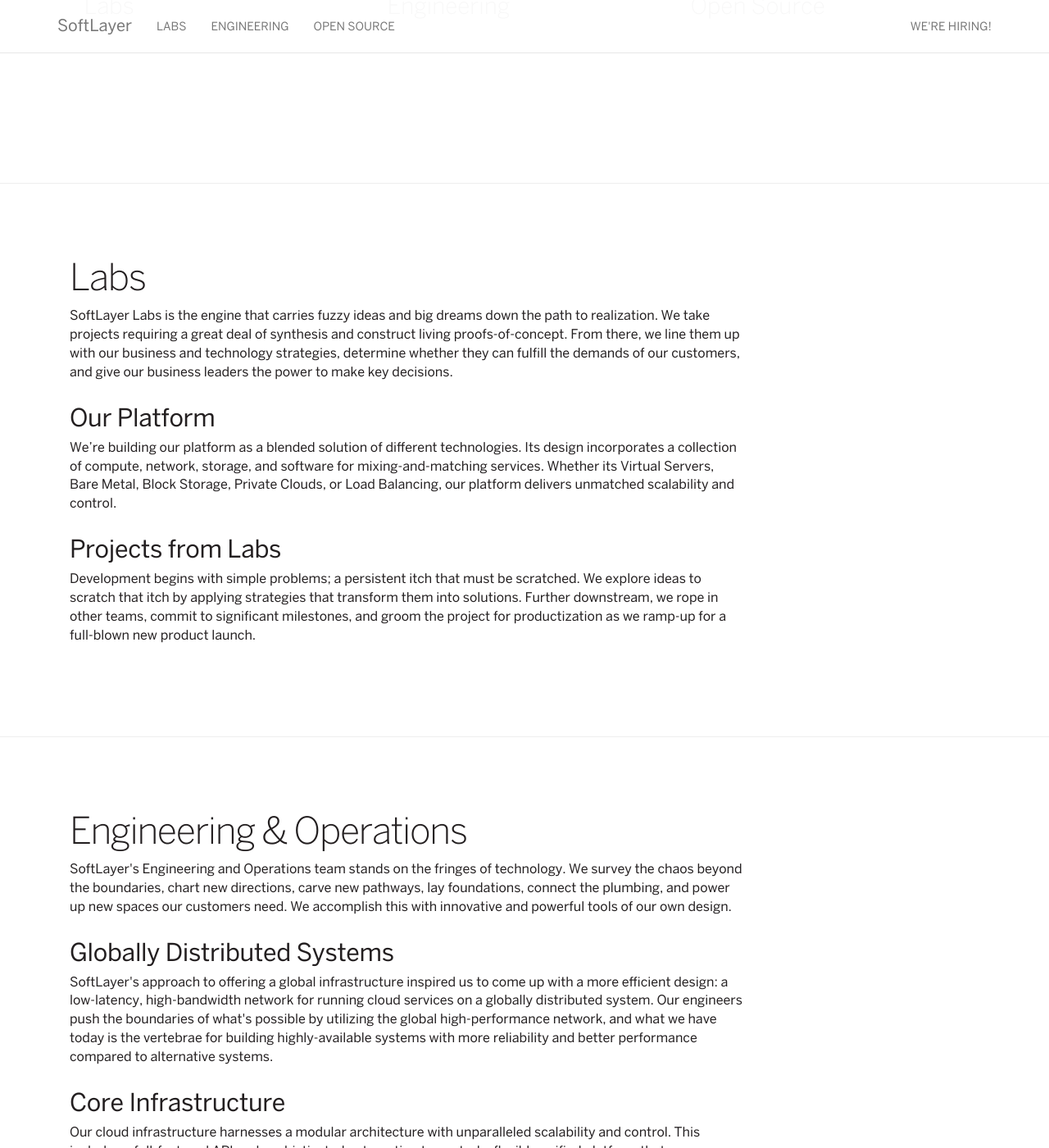
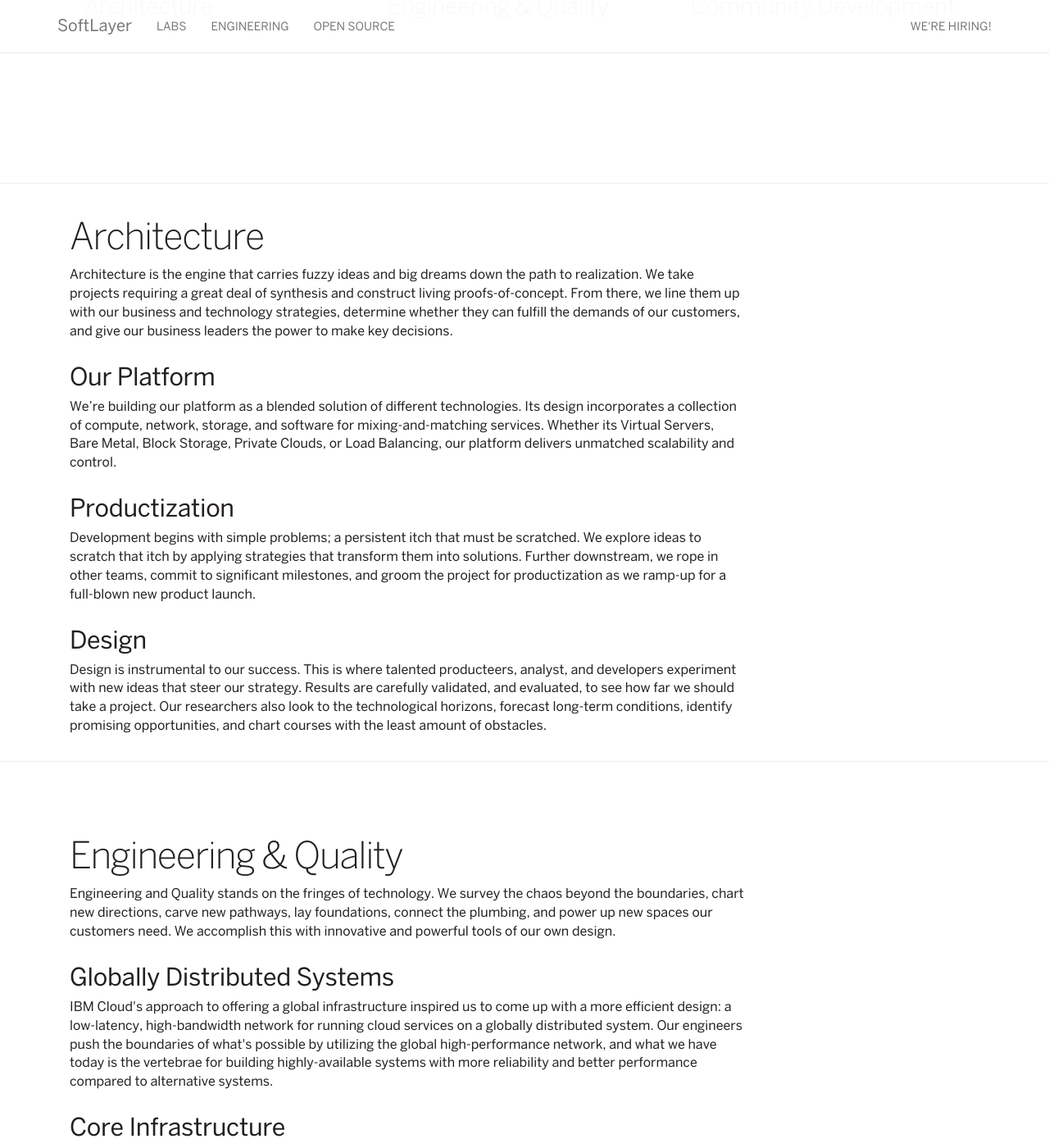
Before and after one commit to caleorourke/blue, a Jekyll site: the page built from index.html, in a window 1280 px wide and 1400 px high, scrolled down 821 px. Shown: the whole window at 82% size. Built offline with Jekyll 4.4.1, drawn with Linux system fonts in a browser that asks for light colours; some of the changed text lies outside the part shown.

Commit message:
content updates

```diff
--- a/index.html
+++ b/index.html
@@ -7,7 +7,7 @@
       <div class="container">
         <div class="col-md-9 col-lg-8">
 
-          <h1 class="title">SoftLayer Engineering</h1>
+          <h1 class="title">IBM Cloud Engineering</h1>
           <h2 class="tagline">Closing the gap between users and technology.</h2>
 
         </div>
@@ -18,9 +18,9 @@
           <div class="col-md-12">
             <div class="col-md-10 col-lg-9">
 
-              <p>IBM has a simple vision: "Make the world work better". At SoftLayer, we play an important role in that vision: We're building the world a place to work.</p>
+              <p>IBM has a simple vision: "Make the world work better". At IBM Cloud, we play an important role in that vision: We're building the world a place to work.</p>
 
-              <p>SoftLayer Engineering takes great ideas and turns them into valuable and innovative cloud services. We chart careful courses and forecast advances in technology by incorporating our customers, their needs and desires, into both our planning and the products we offer them. And we use our own platform relentlessly so we can be our harshest critics.</p>
+              <p>IBM Cloud Engineering takes great ideas and turns them into valuable and innovative cloud services. We chart careful courses and forecast advances in technology by incorporating our customers, their needs and desires, into both our planning and the products we offer them. And we use our own platform relentlessly so we can be our harshest critics.</p>
 
               <p>Ultimately, our mission is simple: "Be the de facto platform on the Internet for cloud-based services".</p>
 
@@ -41,10 +41,10 @@
             <div class="panel panel-box">
               <div class="panel-teaser">
 
-                <a class="smooth" href="#labs">
+                <a class="smooth" href="#achitecture">
                   <img src="assets/img/placeholder_800x280.svg">
                   <div class="panel-title">
-                    Labs
+                    Architecture
                   </div>
                 </a>
 
@@ -59,7 +59,7 @@
                 <a class="smooth" href="#engineering">
                   <img src="assets/img/placeholder_800x280.svg">
                   <div class="panel-title">
-                    Engineering
+                    Engineering &amp; Quality
                   </div>
                 </a>
 
@@ -71,10 +71,10 @@
             <div class="panel panel-box">
               <div class="panel-teaser">
 
-                <a class="smooth" href="#oss">
+                <a class="smooth" href="#community">
                   <img src="assets/img/placeholder_800x280.svg">
                   <div class="panel-title">
-                    Open Source
+                    Community Development
                   </div>
                 </a>
 
@@ -87,29 +87,27 @@
 
     <hr>
 
-    <!-- Labs -->
-    <section class="labs" id="labs">
+    <!-- Architecture -->
+    <section class="architecture" id="architecture">
       <div class="container">
         <div class="col-md-10 col-lg-9">
 
           <!-- Start Content -->
-          <h1>Labs</h1>
+          <h1>Architecture</h1>
 
-            <p>SoftLayer Labs is the engine that carries fuzzy ideas and big dreams down the path to realization. We take projects requiring a great deal of synthesis and construct living proofs-of-concept. From there, we line them up with our business and technology strategies, determine whether they can fulfill the demands of our customers, and give our business leaders the power to make key decisions.</p>
+            <p>Architecture is the engine that carries fuzzy ideas and big dreams down the path to realization. We take projects requiring a great deal of synthesis and construct living proofs-of-concept. From there, we line them up with our business and technology strategies, determine whether they can fulfill the demands of our customers, and give our business leaders the power to make key decisions.</p>
 
           <h3>Our Platform</h3>
 
             <p>We’re building our platform as a blended solution of different technologies. Its design incorporates a collection of compute, network, storage, and software for mixing-and-matching services. Whether its Virtual Servers, Bare Metal, Block Storage, Private Clouds, or Load Balancing, our platform delivers unmatched scalability and control.</p>
 
-          <h3>Projects from Labs</h3>
+          <h3>Productization</h3>
 
             <p>Development begins with simple problems; a persistent itch that must be scratched. We explore ideas to scratch that itch by applying strategies that transform them into solutions. Further downstream, we rope in other teams, commit to significant milestones, and groom the project for productization as we ramp-up for a full-blown new product launch.</p>
 
-          <!--
-          <h3>IBM Research</h3>
+          <h3>Design</h3>
 
-            <p>Research is instrumental to our success. IBM Research is where talented researchers experiment with new ideas that steer our strategy. Results are carefully validated, and evaluated, to see how far we should take a project. Our researchers also look to the technological horizons, forecast long-term conditions, identify promising opportunities, and chart courses with the least amount of obstacles.</p>
-          -->
+            <p>Design is instrumental to our success. This is where talented producteers, analyst, and developers experiment with new ideas that steer our strategy. Results are carefully validated, and evaluated, to see how far we should take a project. Our researchers also look to the technological horizons, forecast long-term conditions, identify promising opportunities, and chart courses with the least amount of obstacles.</p>
           <!-- End Content -->
 
         </div>
@@ -124,21 +122,23 @@
         <div class="col-md-10 col-lg-9">
 
           <!-- Start Content -->
-          <h1>Engineering & Operations</h1>
+          <h1>Engineering &amp; Quality</h1>
 
-            <p>SoftLayer's Engineering and Operations team stands on the fringes of technology. We survey the chaos beyond the boundaries, chart new directions, carve new pathways, lay foundations, connect the plumbing, and power up new spaces our customers need. We accomplish this with innovative and powerful tools of our own design.</p>
+            <p>Engineering and Quality stands on the fringes of technology. We survey the chaos beyond the boundaries, chart new directions, carve new pathways, lay foundations, connect the plumbing, and power up new spaces our customers need. We accomplish this with innovative and powerful tools of our own design.</p>
 
           <h3>Globally Distributed Systems</h3>
 
-            <p>SoftLayer's approach to offering a global infrastructure inspired us to come up with a more efficient design: a low-latency, high-bandwidth network for running cloud services on a globally distributed system. Our engineers push the boundaries of what's possible by utilizing the global high-performance network, and what we have today is the vertebrae for building highly-available systems with more reliability and better performance compared to alternative systems.</p>
+            <p>IBM Cloud's approach to offering a global infrastructure inspired us to come up with a more efficient design: a low-latency, high-bandwidth network for running cloud services on a globally distributed system. Our engineers push the boundaries of what's possible by utilizing the global high-performance network, and what we have today is the vertebrae for building highly-available systems with more reliability and better performance compared to alternative systems.</p>
 
           <h3>Core Infrastructure</h3>
 
             <p>Our cloud infrastructure harnesses a modular architecture with unparalleled scalability and control. This includes a full-featured API and sophisticated automation to control a flexible unified platform that spans physical and virtual devices. Using a combination of quality, feature development, and partnerships, we continuously strive to manage and optimize our core infrastructure for the long-run.</p>
 
+          <!--
           <h3>Emerging Technology</h3>
 
             <p>Working at the intersection where technology and business meet means we hunt for new contemporary advances day-in and day-out. Always on the front-line of SoftLayer’s charge toward innovation, our Engineering and Operation team revolutionizes our technological growth and efficiencies through the use of incremental development and convergences. This includes advances in computing, cognitive science, storage, intelligent agents, and more.</p>
+          -->
           <!-- End Content -->
 
         </div>
@@ -147,17 +147,17 @@
 
     <hr>
 
-    <!-- OSS -->
-    <section class="oss" id="oss">
+    <!-- Community -->
+    <section class="community" id="community">
       <div class="container">
         <div class="col-md-10 col-lg-9">
 
           <!-- Start Content -->
-          <h1>Open Source</h1>
+          <h1>Community Development</h1>
 
             <p>Our combustion began at the grassroots level with free, open source software. Not only do we use it, we’re also firm believers in using open development and collaboration to make viable and sustainable products. Contributing back to the open source community allows us to work with a number of creative individuals and keep an eye on what's trending. To date, we have <span id="github-repos"><i class="fa fa-spinner fa-spin"></i></span> active open source projects on <a href="http://github.com/softlayer" target="_blank">GitHub</a>.</p>
 
-          <h3>OSS Projects</h3>
+          <h3>Open Source Projects</h3>
 
             <p>With open source at the helm of SoftLayer's community development, we're pumping out a lot of great projects with help from our contributors.</p>
 
```
